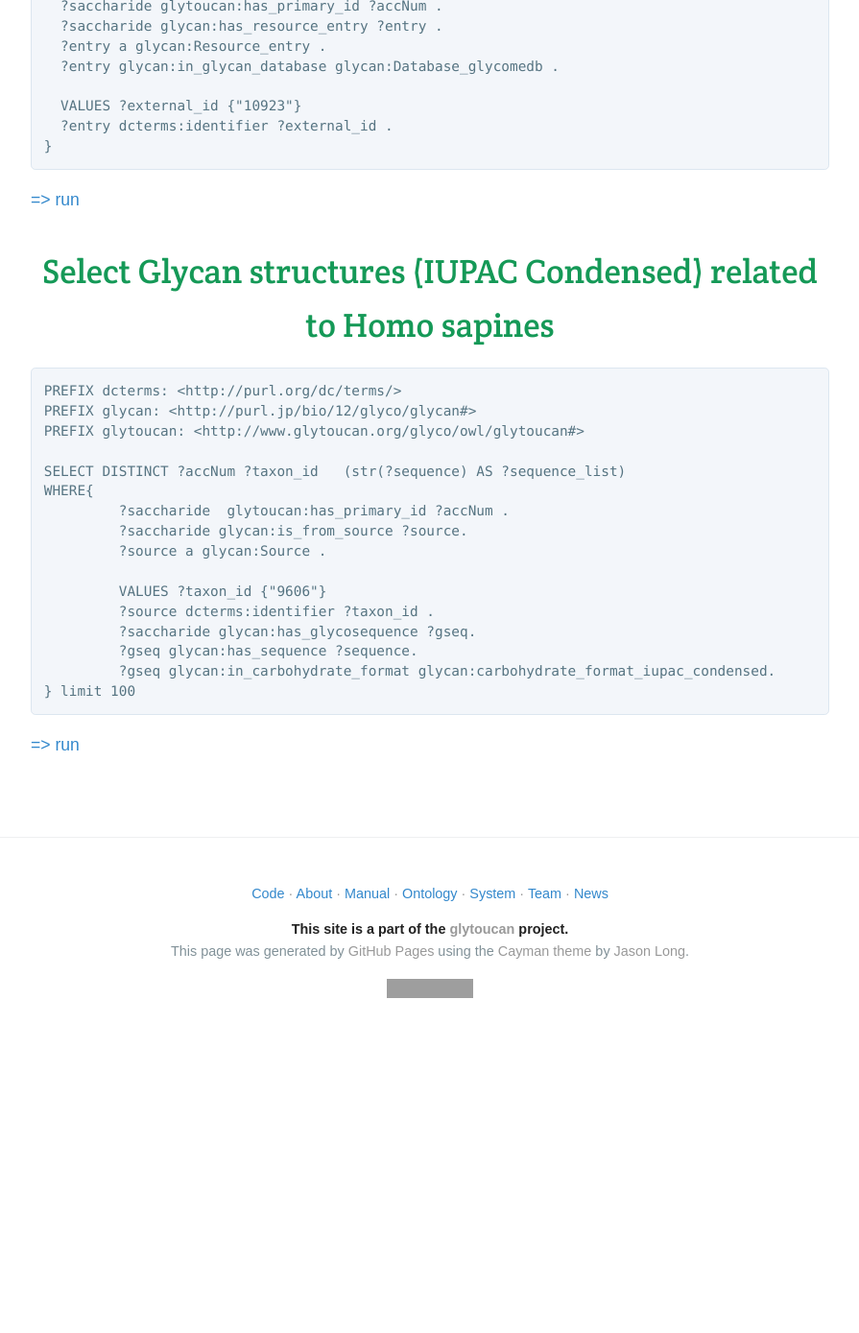
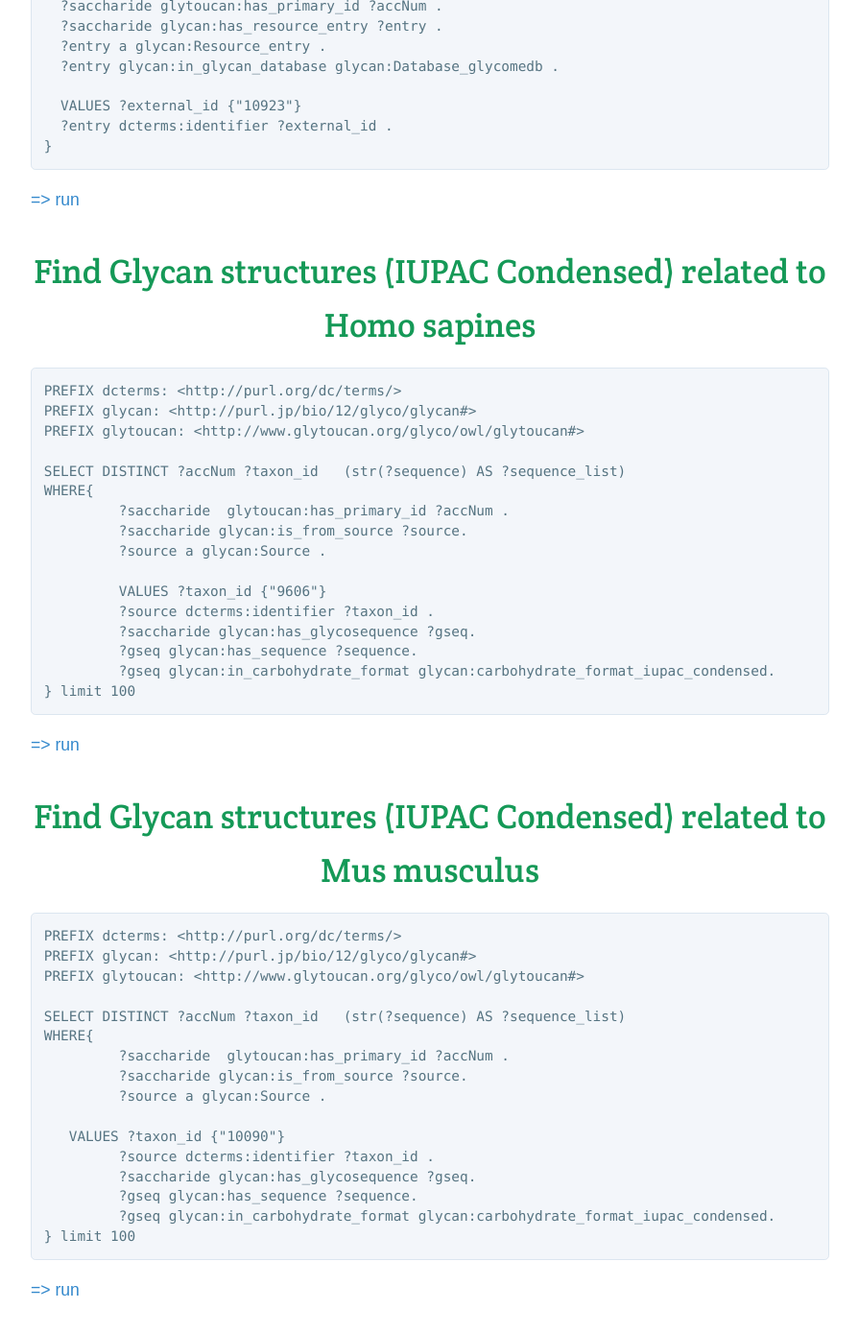
Before and after one commit to glytoucan/glytoucan, a Jekyll site: the page built from rdf-ontology/sparql-queries.md, in a window 1280 px wide and 1400 px high, scrolled down 1662 px. Shown: the top 1389 px of the window at 96% size, without its empty margins (192-1087 px from the left). Built offline with Jekyll 4.4.1, drawn with Linux system fonts in a browser that asks for light colours; nearby versions of some CDN libraries; before the commit the page ends 2755 px from its top, so only the background shows below that; some of the changed text lies outside the part shown; grey boxes are pictures that could not be loaded.

Commit message:
add sparql query that is list of iupac for mouse

````diff
--- a/rdf-ontology/sparql-queries.md
+++ b/rdf-ontology/sparql-queries.md
@@ -15,7 +15,7 @@ layout: default
 
 <!-- /TOC -->
 
-# Select all Glycan structures (WURCS)
+# Find all Glycan structures (WURCS)
 
 ```
 PREFIX glycan: <http://purl.jp/bio/12/glyco/glycan#>
@@ -40,7 +40,7 @@ limit 100
 
 
 
-# Select all Glycan structures (GlycoCT)
+# Find all Glycan structures (GlycoCT)
 
 ```
 PREFIX glycan: <http://purl.jp/bio/12/glyco/glycan#>
@@ -65,7 +65,7 @@ limit 100
 
 
 
-# Select A GlyTouCan Accession from GlycomeDB ID
+# Find A GlyTouCan Accession from GlycomeDB ID
 
 ```
 PREFIX dcterms: <http://purl.org/dc/terms/>
@@ -90,7 +90,7 @@ WHERE{
 
 
 
-# Select Glycan structures (IUPAC Condensed) related to Homo sapines
+# Find Glycan structures (IUPAC Condensed) related to Homo sapines
 
 ```
 PREFIX dcterms: <http://purl.org/dc/terms/>
@@ -112,3 +112,29 @@ WHERE{
 ```
 
 [=> run](https://ts.glytoucan.org/sparql?default-graph-uri=&query=PREFIX+dcterms%3A+%3Chttp%3A%2F%2Fpurl.org%2Fdc%2Fterms%2F%3E%0D%0APREFIX+glycan%3A+%3Chttp%3A%2F%2Fpurl.jp%2Fbio%2F12%2Fglyco%2Fglycan%23%3E%0D%0APREFIX+glytoucan%3A+%3Chttp%3A%2F%2Fwww.glytoucan.org%2Fglyco%2Fowl%2Fglytoucan%23%3E%0D%0A%0D%0ASELECT+DISTINCT+%3FaccNum+%3Ftaxon_id+++%28str%28%3Fsequence%29+AS+%3Fsequence_list%29%0D%0AWHERE%7B%0D%0A%09+%3Fsaccharide++glytoucan%3Ahas_primary_id+%3FaccNum+.%0D%0A%09+%3Fsaccharide+glycan%3Ais_from_source+%3Fsource.%0D%0A%09+%3Fsource+a+glycan%3ASource+.%0D%0A%09+VALUES+%3Ftaxon_id+%7B%229606%22%7D%0D%0A%09+%3Fsource+dcterms%3Aidentifier+%3Ftaxon_id+.%0D%0A%09+%3Fsaccharide+glycan%3Ahas_glycosequence+%3Fgseq.%0D%0A%09+%3Fgseq+glycan%3Ahas_sequence+%3Fsequence.%0D%0A%09+%3Fgseq+glycan%3Ain_carbohydrate_format+glycan%3Acarbohydrate_format_iupac_condensed.%0D%0A%7D+limit+100&format=text%2Fhtml&timeout=0&debug=on)
+
+
+
+
+# Find Glycan structures (IUPAC Condensed) related to Mus musculus
+
+```
+PREFIX dcterms: <http://purl.org/dc/terms/>
+PREFIX glycan: <http://purl.jp/bio/12/glyco/glycan#>
+PREFIX glytoucan: <http://www.glytoucan.org/glyco/owl/glytoucan#>
+
+SELECT DISTINCT ?accNum ?taxon_id   (str(?sequence) AS ?sequence_list)
+WHERE{
+	 ?saccharide  glytoucan:has_primary_id ?accNum .
+	 ?saccharide glycan:is_from_source ?source.
+	 ?source a glycan:Source .
+
+   VALUES ?taxon_id {"10090"}
+	 ?source dcterms:identifier ?taxon_id .
+	 ?saccharide glycan:has_glycosequence ?gseq.
+	 ?gseq glycan:has_sequence ?sequence.
+	 ?gseq glycan:in_carbohydrate_format glycan:carbohydrate_format_iupac_condensed.
+} limit 100
+```
+
+[=> run](https://ts.glytoucan.org/sparql?default-graph-uri=&query=PREFIX+dcterms%3A+%3Chttp%3A%2F%2Fpurl.org%2Fdc%2Fterms%2F%3E%0D%0APREFIX+glycan%3A+%3Chttp%3A%2F%2Fpurl.jp%2Fbio%2F12%2Fglyco%2Fglycan%23%3E%0D%0APREFIX+glytoucan%3A+%3Chttp%3A%2F%2Fwww.glytoucan.org%2Fglyco%2Fowl%2Fglytoucan%23%3E%0D%0A%0D%0ASELECT+DISTINCT+%3FaccNum+%3Ftaxon_id+++%28str%28%3Fsequence%29+AS+%3Fsequence_list%29%0D%0AWHERE%7B%0D%0A%09+%3Fsaccharide++glytoucan%3Ahas_primary_id+%3FaccNum+.%0D%0A%09+%3Fsaccharide+glycan%3Ais_from_source+%3Fsource.%0D%0A%09+%3Fsource+a+glycan%3ASource+.%0D%0A%0D%0A+++VALUES+%3Ftaxon_id+%7B%2210090%22%7D%0D%0A%09+%3Fsource+dcterms%3Aidentifier+%3Ftaxon_id+.%0D%0A%09+%3Fsaccharide+glycan%3Ahas_glycosequence+%3Fgseq.%0D%0A%09+%3Fgseq+glycan%3Ahas_sequence+%3Fsequence.%0D%0A%09+%3Fgseq+glycan%3Ain_carbohydrate_format+glycan%3Acarbohydrate_format_iupac_condensed.%0D%0A%7D+limit+100&format=text%2Fhtml&timeout=0&debug=on)
````
